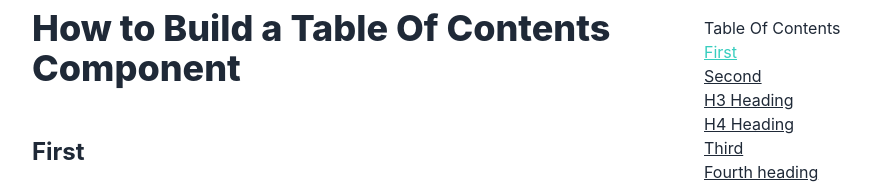
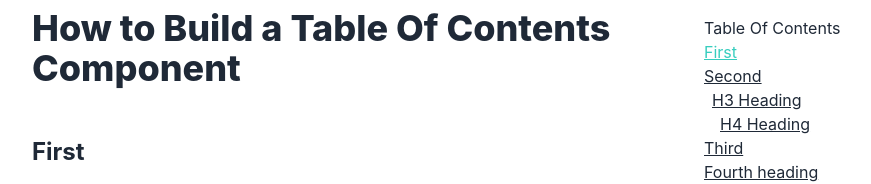
Before and after one commit to jmarioste/react-toc, a Next.js app: page / in a window 1280 px wide. Shown: the top 184 px of the page, without its empty margins (112-983 px from the left). Built offline with nearby package versions, Linux system fonts and the light colour scheme.

Commit message:
Add indentation

```diff
--- a/components/TableOfContents.tsx
+++ b/components/TableOfContents.tsx
@@ -53,9 +53,18 @@ const TableOfContents = (props: Props) => {
         {headings.map((heading) => {
           const id = heading.id;
           const activeClass = activeId === id ? "link-accent" : "";
+          const indentation = {
+            3: " pl-2",
+            4: " pl-4",
+          };
+          const level = heading.level as keyof typeof indentation;
+          const paddingClass = indentation[level] ?? "";
           return (
             <li key={id} onClick={() => setActiveId(id)}>
-              <a href={`#${id}`} className={"link " + activeClass}>
+              <a
+                href={`#${id}`}
+                className={"link " + activeClass + paddingClass}
+              >
                 {heading.text}
               </a>
             </li>
```
